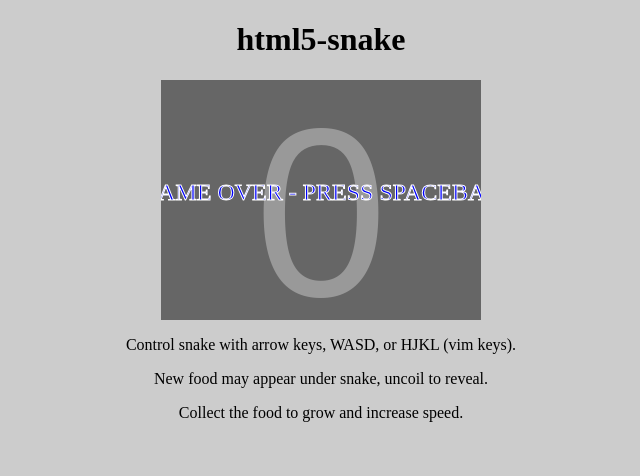
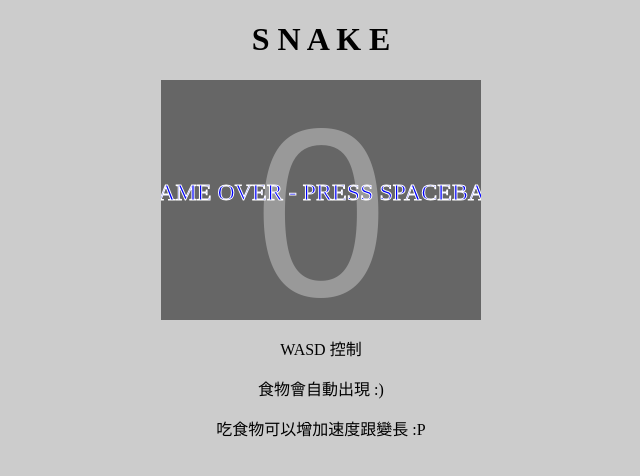
Before and after one commit to 0xKatze/web_project, a plain HTML site: page index.html in a window 1280 px wide. Shown: the whole page, without its empty margins (319-959 px from the left). Drawn offline with Linux system fonts and the light colour scheme.

Commit message:
Update index.html

```diff
--- a/index.html
+++ b/index.html
@@ -2,27 +2,24 @@
 <html>
 <head>
 <meta charset="utf-8" />
-<title>HTML5 snake - Canvas Snake Game</title>
-<!--[if IE]>
-<script src="http://html5shiv.googlecode.com/svn/trunk/html5.js"></script>
-<![endif]-->
+<title>Snake Game</title>
 
 </head>
 <body>
 
 
-<h1>html5-snake</h1>
+<h1>S N A K E</h1>
 
 
 <div>
   <canvas id="the-game" width="320" height="240">
 </div>
 
-<p>Control snake with arrow keys, WASD, or HJKL (vim keys).</p>
+<p>WASD 控制</p>
 
-<p>New food may appear under snake, uncoil to reveal.</p>
+<p>食物會自動出現 :)</p>
 
-<p>Collect the food to grow and increase speed.</p>
+<p>吃食物可以增加速度跟變長 :P</p>
 
 <script type="text/javascript" src="snake.js"></script>
 <link rel="stylesheet" href="snake.css">
```
